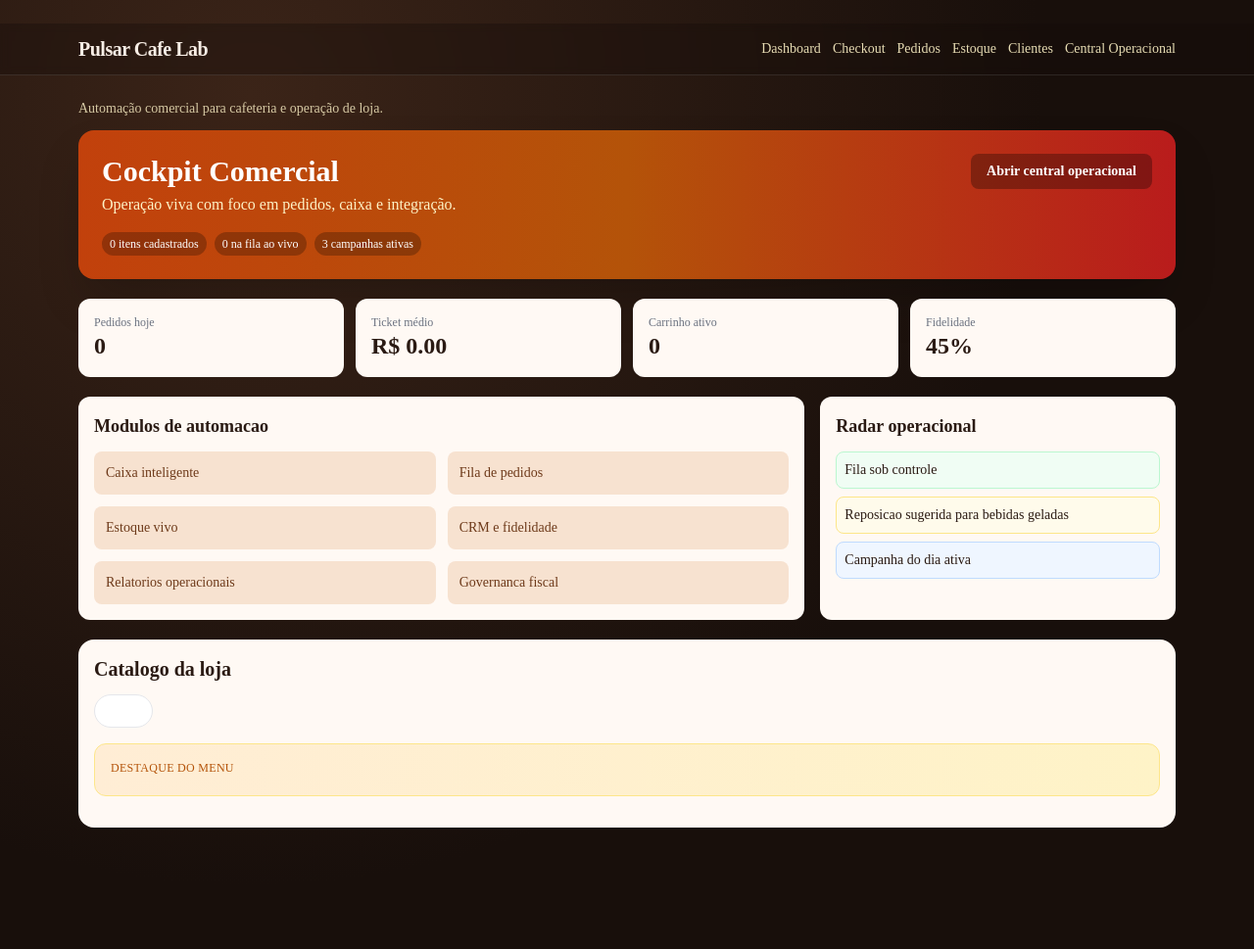
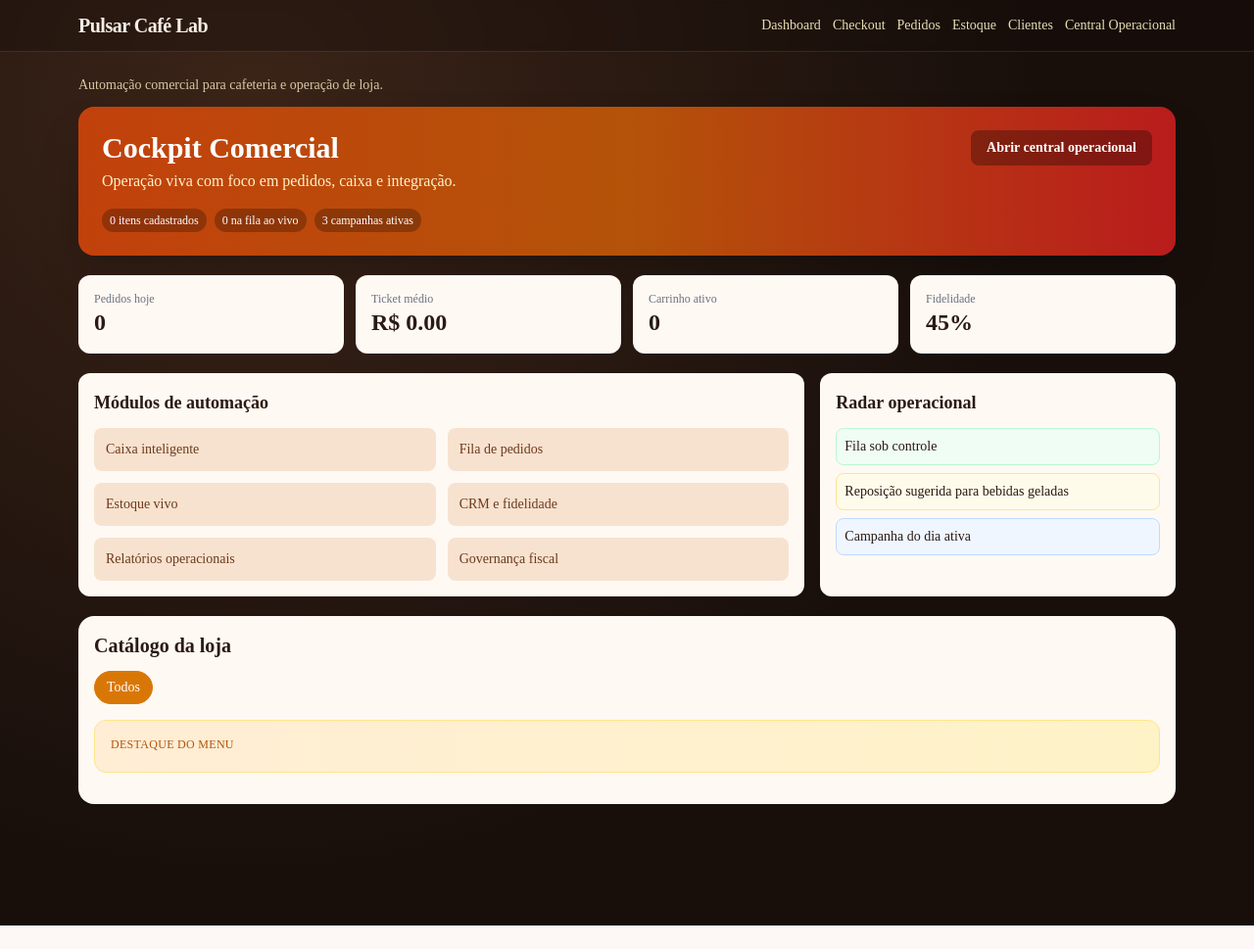
Before and after one commit to mvzcanhaco/pulsar_cafe_lab, a FastAPI app: page / in a window 1280 px wide. Shown: the whole page at 98% size. After the commit the page ends 945 px from the top, so only its background shows below. Run offline with FastAPI, Linux system fonts and the light colour scheme; data that the repository does not hold is empty; some libraries are stand-ins or nearby versions.

Commit message:
fix: corrige filtros de categoria e ortografia em todos os templates
Filtros:
- Remove bg-white antes de aplicar estado ativo para evitar conflito
  de classes Tailwind (texto branco some sobre fundo branco)
- Usa remove() + add() explícitos em vez de toggle para garantir
  exclusividade entre estados ativo/inativo

Ortografia (acentos e cedilhas):
- Catálogo, automação, módulos, relatórios, governança, reposição
- Técnico, versão, função, configuração, integração, não informado
- Recorrência, histórico, Manhã, Pós-Almoço, Pedido Balcão
- PRODUÇÃO, CONFIGURAÇÃO PENDENTE
- Pulsar Café Lab em todos os títulos e nav

Co-Authored-By: Claude Sonnet 4.6 <noreply@anthropic.com>

```diff
--- a/app/web/routers/pages.py
+++ b/app/web/routers/pages.py
@@ -112,8 +112,8 @@ async def operations_page(
 ):
     merchant = await merchant_uc.execute()
     operations_config = {
-        "integration_status": "ONLINE" if settings.fiserv_company_id else "CONFIG PENDENTE",
-        "environment": "SANDBOX" if settings.debug else "PRODUCAO",
+        "integration_status": "ONLINE" if settings.fiserv_company_id else "CONFIGURAÇÃO PENDENTE",
+        "environment": "SANDBOX" if settings.debug else "PRODUÇÃO",
         "payment_engine": "Fiserv CliSiTef",
         "merchant_name": merchant.name if merchant else "Nao cadastrado",
         "merchant_cnpj": settings.fiserv_merchant_cnpj or (merchant.cnpj if merchant else ""),
@@ -170,8 +170,8 @@ async def customers_page(
     orders = await order_repo.list_orders()
     recurring = max(12, len(orders) * 2)
     campaigns = [
-        {"name": "Combo Manha Pulsar", "reach": "08h-11h"},
-        {"name": "Retorno Pos-Almoco", "reach": "14h-17h"},
+        {"name": "Combo Manhã Pulsar", "reach": "08h–11h"},
+        {"name": "Retorno Pós-Almoço", "reach": "14h–17h"},
         {"name": "Clube Espresso", "reach": "Recorrentes"},
     ]
     return templates.TemplateResponse(
--- a/app/web/templates/base.html
+++ b/app/web/templates/base.html
@@ -3,7 +3,7 @@
 <head>
   <meta charset="UTF-8" />
   <meta name="viewport" content="width=device-width, initial-scale=1.0" />
-  <title>{% block title %}Pulsar Cafe Lab{% endblock %}</title>
+  <title>{% block title %}Pulsar Café Lab{% endblock %}</title>
   <script src="https://cdn.tailwindcss.com"></script>
   <script src="https://unpkg.com/htmx.org@2.0.3"></script>
   <style>
@@ -25,7 +25,7 @@
 <body class="min-h-screen font-[ui-sans-serif]">
   <header class="border-b border-white/10 app-shell sticky top-0 z-20">
     <div class="max-w-6xl mx-auto px-4 py-3 flex items-center justify-between gap-3">
-      <a href="/" class="text-xl font-bold tracking-tight">Pulsar Cafe Lab</a>
+      <a href="/" class="text-xl font-bold tracking-tight">Pulsar Café Lab</a>
       <nav class="text-sm flex items-center gap-3 text-amber-100/90">
         <a href="/" class="hover:text-white">Dashboard</a>
         <a href="/checkout" class="hover:text-white">Checkout</a>
--- a/app/web/templates/checkout.html
+++ b/app/web/templates/checkout.html
@@ -1,14 +1,14 @@
 {% extends "base.html" %}
-{% block title %}Checkout - Pulsar Cafe Lab{% endblock %}
+{% block title %}Checkout - Pulsar Café Lab{% endblock %}
 
 {% block content %}
 <section class="panel rounded-2xl p-6 max-w-2xl mx-auto">
   <p class="text-xs uppercase tracking-wide text-gray-500">Checkout operacional</p>
-  <h1 class="text-2xl font-bold mt-1">{{ merchant.name if merchant else "Pulsar Cafe Lab" }}</h1>
+  <h1 class="text-2xl font-bold mt-1">{{ merchant.name if merchant else "Pulsar Café Lab" }}</h1>
   <p class="text-sm text-gray-600">Resumo limpo do pedido para iniciar pagamento no terminal.</p>
 
   <div class="mt-4 border rounded-xl p-4">
-    <div class="flex justify-between"><span>Nome do pedido</span><strong id="order-name">Pedido Balcao</strong></div>
+    <div class="flex justify-between"><span>Nome do pedido</span><strong id="order-name">Pedido Balcão</strong></div>
     <div class="flex justify-between mt-2"><span>Quantidade de itens</span><strong id="checkout-items">0</strong></div>
     <div class="flex justify-between mt-2"><span>Valor total</span><strong>R$ <span id="checkout-total">0.00</span></strong></div>
   </div>
--- a/app/web/templates/customers.html
+++ b/app/web/templates/customers.html
@@ -1,10 +1,10 @@
 {% extends "base.html" %}
-{% block title %}Clientes - Pulsar Cafe Lab{% endblock %}
+{% block title %}Clientes - Pulsar Café Lab{% endblock %}
 
 {% block content %}
 <section class="panel rounded-2xl p-6">
   <h1 class="text-2xl font-bold">Clientes e fidelidade</h1>
-  <p class="text-sm text-gray-600">Recorrencia, campanhas e historico resumido para CRM de loja.</p>
+  <p class="text-sm text-gray-600">Recorrência, campanhas e histórico resumido para CRM de loja.</p>
 
   <div class="grid md:grid-cols-3 gap-4 mt-4">
     <article class="border rounded-xl p-4">
--- a/app/web/templates/index.html
+++ b/app/web/templates/index.html
@@ -1,5 +1,5 @@
 {% extends "base.html" %}
-{% block title %}Dashboard - Pulsar Cafe Lab{% endblock %}
+{% block title %}Dashboard - Pulsar Café Lab{% endblock %}
 
 {% block content %}
 <section class="mb-5">
@@ -29,31 +29,31 @@
 
 <section class="grid lg:grid-cols-3 gap-4 mb-5">
   <article class="panel rounded-xl p-4 lg:col-span-2">
-    <h2 class="text-lg font-bold">Modulos de automacao</h2>
+    <h2 class="text-lg font-bold">Módulos de automação</h2>
     <div class="grid md:grid-cols-2 gap-3 mt-3 text-sm">
       <div class="pill rounded-lg p-3">Caixa inteligente</div>
       <div class="pill rounded-lg p-3">Fila de pedidos</div>
       <div class="pill rounded-lg p-3">Estoque vivo</div>
       <div class="pill rounded-lg p-3">CRM e fidelidade</div>
-      <div class="pill rounded-lg p-3">Relatorios operacionais</div>
-      <div class="pill rounded-lg p-3">Governanca fiscal</div>
+      <div class="pill rounded-lg p-3">Relatórios operacionais</div>
+      <div class="pill rounded-lg p-3">Governança fiscal</div>
     </div>
   </article>
   <article class="panel rounded-xl p-4">
     <h2 class="text-lg font-bold">Radar operacional</h2>
     <ul class="mt-3 space-y-2 text-sm">
       <li class="bg-green-50 border border-green-200 rounded-lg p-2">Fila sob controle</li>
-      <li class="bg-amber-50 border border-amber-200 rounded-lg p-2">Reposicao sugerida para bebidas geladas</li>
+      <li class="bg-amber-50 border border-amber-200 rounded-lg p-2">Reposição sugerida para bebidas geladas</li>
       <li class="bg-blue-50 border border-blue-200 rounded-lg p-2">Campanha do dia ativa</li>
     </ul>
   </article>
 </section>
 
 <section class="panel rounded-2xl p-4 mb-3">
-  <h2 class="text-xl font-bold">Catalogo da loja</h2>
+  <h2 class="text-xl font-bold">Catálogo da loja</h2>
   <div class="mt-3 flex flex-wrap gap-2" id="category-filters">
     {% for category in categories %}
-    <button type="button" class="category-btn px-3 py-1.5 rounded-full border text-sm bg-white" data-category="{{ category }}">{{ category }}</button>
+    <button type="button" class="category-btn px-3 py-1.5 rounded-full border text-sm transition-colors" data-category="{{ category }}">{{ category }}</button>
     {% endfor %}
   </div>
 
@@ -141,8 +141,14 @@ function removeItem(id) {
 function applyCategoryFilter(category) {
   selectedCategory = category;
   document.querySelectorAll('.category-btn').forEach(btn => {
-    btn.classList.toggle('bg-amber-600', btn.dataset.category === category);
-    btn.classList.toggle('text-white', btn.dataset.category === category);
+    const active = btn.dataset.category === category;
+    // remove ambos antes de aplicar o estado correto
+    btn.classList.remove('bg-amber-600', 'text-white', 'bg-white', 'text-gray-700', 'border-amber-600');
+    if (active) {
+      btn.classList.add('bg-amber-600', 'text-white', 'border-amber-600');
+    } else {
+      btn.classList.add('bg-white', 'text-gray-700');
+    }
   });
   const cards = Array.from(document.querySelectorAll('[data-category][data-id]'));
   cards.forEach(card => {
--- a/app/web/templates/order_detail.html
+++ b/app/web/templates/order_detail.html
@@ -1,5 +1,5 @@
 {% extends "base.html" %}
-{% block title %}Pedido - Pulsar Cafe Lab{% endblock %}
+{% block title %}Pedido - Pulsar Café Lab{% endblock %}
 
 {% block content %}
 <section class="panel rounded-2xl p-6 max-w-2xl mx-auto">
@@ -10,7 +10,7 @@
   <p class="text-xs text-gray-500 mt-1">#{{ order.id }}</p>
 
   <div class="mt-4 border rounded-xl p-4">
-    <div class="flex justify-between"><span>Nome da operacao</span><strong>Pulsar Cafe Lab</strong></div>
+    <div class="flex justify-between"><span>Nome da operação</span><strong>Pulsar Café Lab</strong></div>
     <div class="flex justify-between mt-2"><span>Nome do pedido</span><strong>Pedido #{{ order.id[:8] }}</strong></div>
     <div class="flex justify-between mt-2"><span>Quantidade de itens</span><strong>{{ order.line_items|length }}</strong></div>
     <div class="flex justify-between mt-2"><span>Valor total</span><strong>R$ {{ "%.2f"|format(order.total_cents/100) }}</strong></div>
--- a/app/web/templates/orders.html
+++ b/app/web/templates/orders.html
@@ -1,5 +1,5 @@
 {% extends "base.html" %}
-{% block title %}Pedidos - Pulsar Cafe Lab{% endblock %}
+{% block title %}Pedidos - Pulsar Café Lab{% endblock %}
 
 {% block content %}
 <section class="panel rounded-2xl p-5">
```
Also changed, not shown: app/web/templates/inventory.html (+9 -9 lines), app/web/templates/operations.html (+9 -9 lines).
